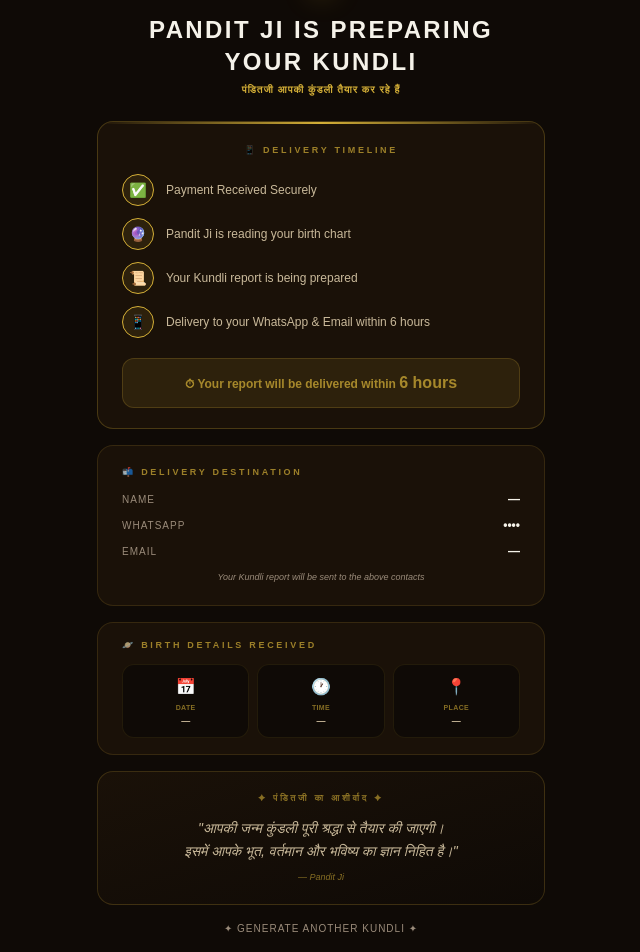
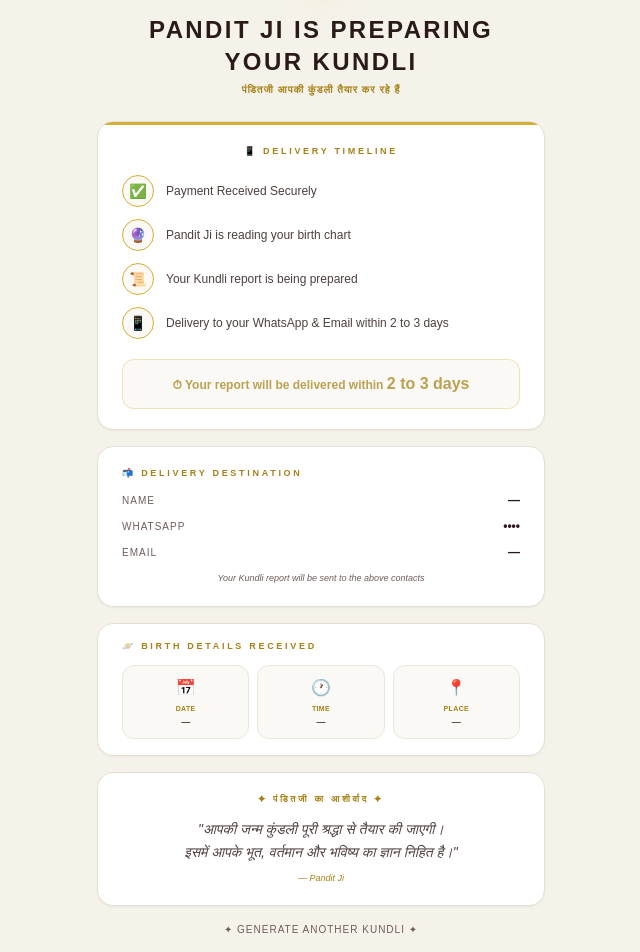
Before and after one commit to Saptak-d/ASTRODEV_Frontend, a React (Vite) app: page /payment/success in a window 1280 px wide. Shown: the part 240-1192 px from the top of the page, without its empty margins (319-959 px from the left). Built offline with nearby package versions, Linux system fonts and the light colour scheme.

Commit message:
style: restyle PaymentSuccess to light theme and update delivery text to 2-3 days

```diff
--- a/src/pages/PaymentSuccess.jsx
+++ b/src/pages/PaymentSuccess.jsx
@@ -63,13 +63,13 @@ export default function PaymentSuccess() {
 
   if (loading) {
     return (
-      <div className="min-h-screen bg-[#0F0A06] flex flex-col items-center justify-center gap-4">
+      <div className="min-h-screen bg-[#F5F2E9] flex flex-col items-center justify-center gap-4">
         <style>{`
           @keyframes omPulse{0%,100%{opacity:.4;transform:scale(.9)}50%{opacity:1;transform:scale(1.1)}}
           .om-p{animation:omPulse 2.4s ease-in-out infinite}
         `}</style>
         <div className="om-p text-6xl text-[#D4AF37]" style={{ fontFamily: 'serif' }}>ॐ</div>
-        <p className="text-[#9A8B7A] text-xs tracking-[0.3em] uppercase">Loading Success Details…</p>
+        <p className="text-[#2A1B18] text-xs tracking-[0.3em] uppercase">Loading Success Details…</p>
       </div>
     );
   }
@@ -85,14 +85,14 @@ export default function PaymentSuccess() {
     { icon: '✅', text: 'Payment Received Securely' },
     { icon: '🔮', text: 'Pandit Ji is reading your birth chart' },
     { icon: '📜', text: 'Your Kundli report is being prepared' },
-    { icon: '📱', text: 'Delivery to your WhatsApp & Email within 6 hours' },
+    { icon: '📱', text: 'Delivery to your WhatsApp & Email within 2 to 3 days' },
   ];
 
   return (
-    <div className="min-h-screen bg-[#0F0A06] flex flex-col items-center justify-center px-4 py-10">
+    <div className="min-h-screen bg-[#F5F2E9] flex flex-col items-center justify-center px-4 py-10">
       <style>{`
         @keyframes fadeUp{from{opacity:0;transform:translateY(20px)}to{opacity:1;transform:translateY(0)}}
-        @keyframes omGlow{0%,100%{text-shadow:0 0 20px rgba(212,175,55,.3)}50%{text-shadow:0 0 60px rgba(212,175,55,1),0 0 20px rgba(212,175,55,.6)}}
+        @keyframes omGlow{0%,100%{text-shadow:0 0 20px rgba(212,175,55,.2)}50%{text-shadow:0 0 60px rgba(212,175,55,.8),0 0 20px rgba(212,175,55,.4)}}
         @keyframes popIn{0%{transform:scale(0)}70%{transform:scale(1.15)}100%{transform:scale(1)}}
         @keyframes shimmer{0%{background-position:-200% center}100%{background-position:200% center}}
         @keyframes pulse6{0%,100%{opacity:.6}50%{opacity:1}}
@@ -110,19 +110,19 @@ export default function PaymentSuccess() {
       {/* Success badge */}
       <div className="fu1 flex flex-col items-center mb-6">
         <div
-          className="pop w-16 h-16 rounded-full bg-[#1A1108] border-2 border-[#D4AF37] flex items-center justify-center mb-4"
-          style={{ boxShadow: '0 0 40px rgba(212,175,55,0.35)' }}
+          className="pop w-16 h-16 rounded-full bg-white border-2 border-[#D4AF37] flex items-center justify-center mb-4"
+          style={{ boxShadow: '0 0 30px rgba(212,175,55,0.2)' }}
         >
           <span className="text-3xl">✅</span>
         </div>
-        <p className="text-[9px] tracking-[0.4em] text-[#D4AF37]/60 uppercase font-bold mb-1">
+        <p className="text-[9px] tracking-[0.4em] text-[#A68015] uppercase font-bold mb-1 font-sans">
           ✦ Payment Successful ✦
         </p>
         <div className="om-glow text-4xl text-[#D4AF37] mb-2" style={{ fontFamily: 'serif' }}>ॐ</div>
-        <h1 className="fu2 text-2xl font-extrabold text-[#F5F2E9] tracking-widest uppercase text-center">
+        <h1 className="fu2 text-2xl font-extrabold text-[#2A1B18] tracking-widest uppercase text-center">
           Pandit Ji is Preparing<br />Your Kundli
         </h1>
-        <p className="fu2 text-[#D4AF37] text-[10px] tracking-widest uppercase mt-1 font-semibold">
+        <p className="fu2 text-[#A68015] text-[10px] tracking-widest uppercase mt-1 font-semibold font-sans">
           पंडितजी आपकी कुंडली तैयार कर रहे हैं
         </p>
       </div>
@@ -130,10 +130,10 @@ export default function PaymentSuccess() {
       <div className="w-full max-w-md space-y-4">
 
         {/* Delivery Promise */}
-        <div className="fu3 bg-[#1A1108] border border-[#D4AF37]/25 rounded-2xl overflow-hidden">
-          <div className="h-[2px] bg-gradient-to-r from-transparent via-[#D4AF37] to-transparent" />
+        <div className="fu3 bg-white border border-[#E4E0D5] rounded-2xl overflow-hidden shadow-sm">
+          <div className="h-[3px] bg-[#D4AF37]" />
           <div className="px-6 py-5 text-center">
-            <p className="text-[9px] tracking-[0.3em] text-[#D4AF37]/70 uppercase font-bold mb-4">
+            <p className="text-[9px] tracking-[0.3em] text-[#A68015] uppercase font-bold mb-4 font-sans">
               📱 Delivery Timeline
             </p>
             <div className="space-y-3">
@@ -147,52 +147,52 @@ export default function PaymentSuccess() {
                   <div
                     className={`w-8 h-8 rounded-full border flex-shrink-0 flex items-center justify-center text-sm transition-all duration-500 ${
                       i <= step
-                        ? 'border-[#D4AF37] bg-[#D4AF37]/10'
+                        ? 'border-[#D4AF37] bg-[#FAF9F5]'
                         : 'border-[#D4AF37]/20 bg-transparent'
                     }`}
                   >
                     {i <= step ? s.icon : <span className="w-1.5 h-1.5 rounded-full bg-[#D4AF37]/30 inline-block" />}
                   </div>
-                  <p className="text-[#C9B99A] text-xs">{s.text}</p>
+                  <p className="text-[#4E3F3E] text-xs font-sans">{s.text}</p>
                 </div>
               ))}
             </div>
 
-            <div className="mt-5 py-3 px-4 bg-[#D4AF37]/10 rounded-xl border border-[#D4AF37]/20">
-              <p className="pulse text-[#D4AF37] text-xs font-bold">
-                ⏱ Your report will be delivered within <span className="text-base">6 hours</span>
+            <div className="mt-5 py-3 px-4 bg-[#FAF9F5] rounded-xl border border-[#D4AF37]/30">
+              <p className="pulse text-[#A68015] text-xs font-bold font-sans">
+                ⏱ Your report will be delivered within <span className="text-base">2 to 3 days</span>
               </p>
             </div>
           </div>
         </div>
 
         {/* Contact details (masked) */}
-        <div className="fu4 bg-[#1A1108] border border-[#D4AF37]/15 rounded-2xl px-6 py-5">
-          <p className="text-[9px] tracking-[0.3em] text-[#D4AF37]/70 uppercase font-bold mb-3">
+        <div className="fu4 bg-white border border-[#E4E0D5] rounded-2xl px-6 py-5 shadow-sm">
+          <p className="text-[9px] tracking-[0.3em] text-[#A68015] uppercase font-bold mb-3 font-sans">
             📬 Delivery Destination
           </p>
           <div className="space-y-2.5">
             <div className="flex items-center justify-between">
-              <span className="text-[#9A8B7A] text-[10px] uppercase tracking-widest">Name</span>
-              <span className="text-[#F5F2E9] text-xs font-bold">{name}</span>
+              <span className="text-[#6F5D5B] text-[10px] uppercase tracking-widest font-sans">Name</span>
+              <span className="text-[#2A1B18] text-xs font-bold font-sans">{name}</span>
             </div>
             <div className="flex items-center justify-between">
-              <span className="text-[#9A8B7A] text-[10px] uppercase tracking-widest">WhatsApp</span>
-              <span className="text-[#F5F2E9] text-xs font-bold font-mono">{maskPhone(phone)}</span>
+              <span className="text-[#6F5D5B] text-[10px] uppercase tracking-widest font-sans">WhatsApp</span>
+              <span className="text-[#2A1B18] text-xs font-bold font-mono">{maskPhone(phone)}</span>
             </div>
             <div className="flex items-center justify-between">
-              <span className="text-[#9A8B7A] text-[10px] uppercase tracking-widest">Email</span>
-              <span className="text-[#F5F2E9] text-xs font-bold font-mono">{maskEmail(email)}</span>
+              <span className="text-[#6F5D5B] text-[10px] uppercase tracking-widest font-sans">Email</span>
+              <span className="text-[#2A1B18] text-xs font-bold font-mono">{maskEmail(email)}</span>
             </div>
           </div>
-          <p className="mt-3 text-[#9A8B7A] text-[9px] italic text-center">
+          <p className="mt-3 text-[#6F5D5B] text-[9px] italic text-center font-sans">
             Your Kundli report will be sent to the above contacts
           </p>
         </div>
 
         {/* Birth summary */}
-        <div className="fu5 bg-[#1A1108] border border-[#D4AF37]/15 rounded-2xl px-6 py-4">
-          <p className="text-[9px] tracking-[0.3em] text-[#D4AF37]/70 uppercase font-bold mb-3">
+        <div className="fu5 bg-white border border-[#E4E0D5] rounded-2xl px-6 py-4 shadow-sm">
+          <p className="text-[9px] tracking-[0.3em] text-[#A68015] uppercase font-bold mb-3 font-sans">
             🪐 Birth Details Received
           </p>
           <div className="grid grid-cols-3 gap-2 text-center">
@@ -201,35 +201,35 @@ export default function PaymentSuccess() {
               { icon: '🕐', label: 'Time', val: birthTime },
               { icon: '📍', label: 'Place', val: birthPlace },
             ].map((d) => (
-              <div key={d.label} className="bg-[#0F0A06] rounded-xl p-2.5 border border-[#D4AF37]/10">
+              <div key={d.label} className="bg-[#FAF9F5] rounded-xl p-2.5 border border-[#EAE6DB]">
                 <span className="text-base">{d.icon}</span>
-                <p className="text-[7px] text-[#D4AF37]/60 uppercase tracking-wider font-bold mt-1">{d.label}</p>
-                <p className="text-[9px] font-bold text-[#C9B99A] mt-0.5 leading-tight">{d.val}</p>
+                <p className="text-[7px] text-[#A68015] uppercase tracking-wider font-bold mt-1 font-sans">{d.label}</p>
+                <p className="text-[9px] font-bold text-[#4E3F3E] mt-0.5 leading-tight font-sans">{d.val}</p>
               </div>
             ))}
           </div>
         </div>
 
         {/* Pandit ji blessing */}
-        <div className="fu5 bg-gradient-to-br from-[#1A1108] to-[#0F0A06] border border-[#D4AF37]/20 rounded-2xl px-6 py-5 text-center">
-          <p className="text-[9px] tracking-[0.3em] text-[#D4AF37]/60 uppercase font-bold mb-3">✦ पंडितजी का आशीर्वाद ✦</p>
-          <p className="text-[#C9B99A] text-sm leading-relaxed italic" style={{ fontFamily: 'serif' }}>
+        <div className="fu5 bg-white border border-[#E4E0D5] rounded-2xl px-6 py-5 text-center shadow-sm">
+          <p className="text-[9px] tracking-[0.3em] text-[#A68015] uppercase font-bold mb-3 font-sans">✦ पंडितजी का आशीर्वाद ✦</p>
+          <p className="text-[#4E3F3E] text-sm leading-relaxed italic" style={{ fontFamily: 'serif' }}>
             "आपकी जन्म कुंडली पूरी श्रद्धा से तैयार की जाएगी।<br />
             इसमें आपके भूत, वर्तमान और भविष्य का ज्ञान निहित है।"
           </p>
-          <p className="mt-2 text-[#D4AF37]/60 text-[9px] italic">— Pandit Ji</p>
+          <p className="mt-2 text-[#A68015] text-[9px] italic font-sans">— Pandit Ji</p>
         </div>
 
         {/* Footer links */}
         <div className="fu6 text-center pb-4 space-y-2">
           {reportId && (
-            <p className="text-[#9A8B7A] text-[9px] font-mono">
+            <p className="text-[#6F5D5B] text-[9px] font-mono">
               Order Ref: {reportId.split('-')[0].toUpperCase()}
             </p>
           )}
           <Link
             to="/generate"
-            className="block text-[#9A8B7A] hover:text-[#D4AF37] text-[10px] uppercase tracking-widest transition-colors"
+            className="block text-[#6F5D5B] hover:text-[#A68015] text-[10px] uppercase tracking-widest transition-colors font-sans"
           >
             ✦ Generate Another Kundli ✦
           </Link>
```
